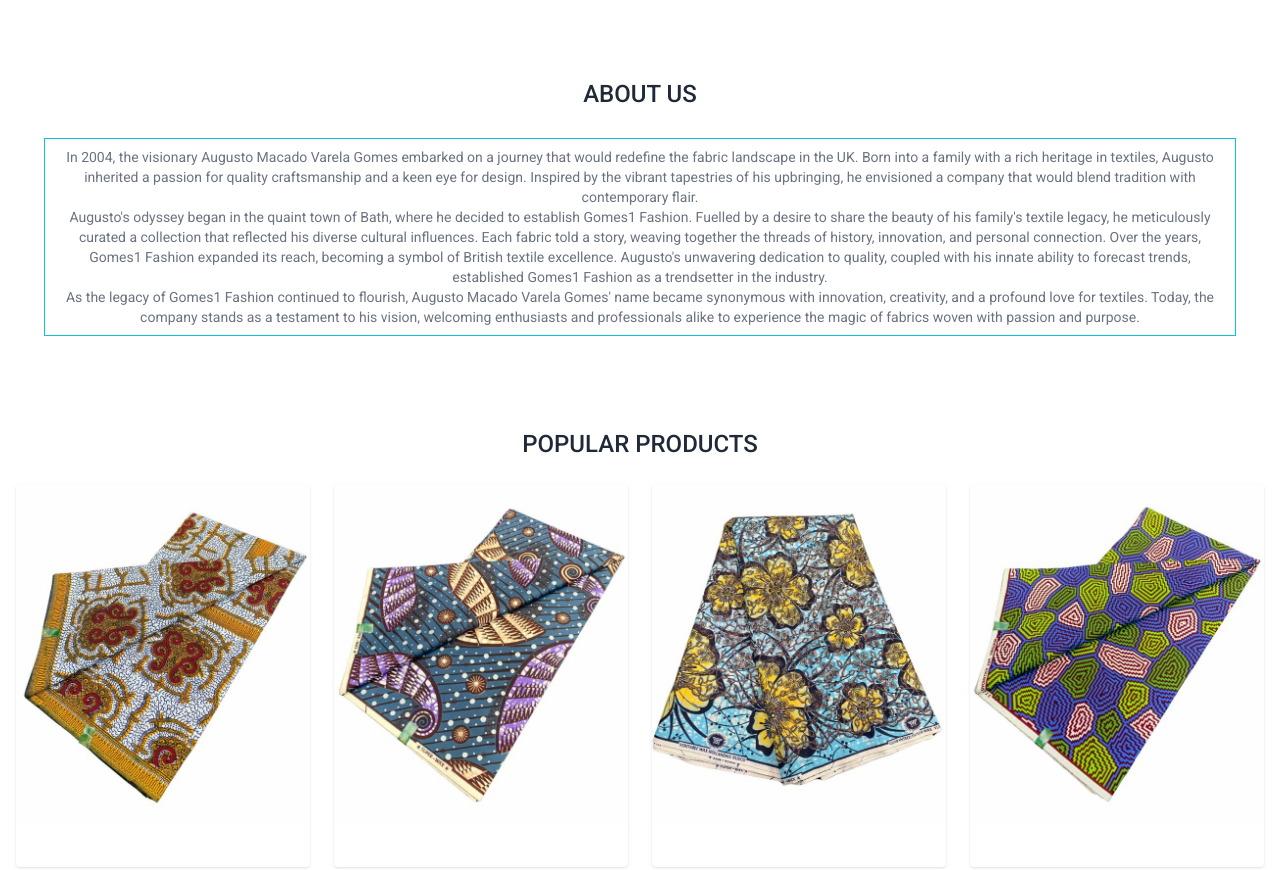
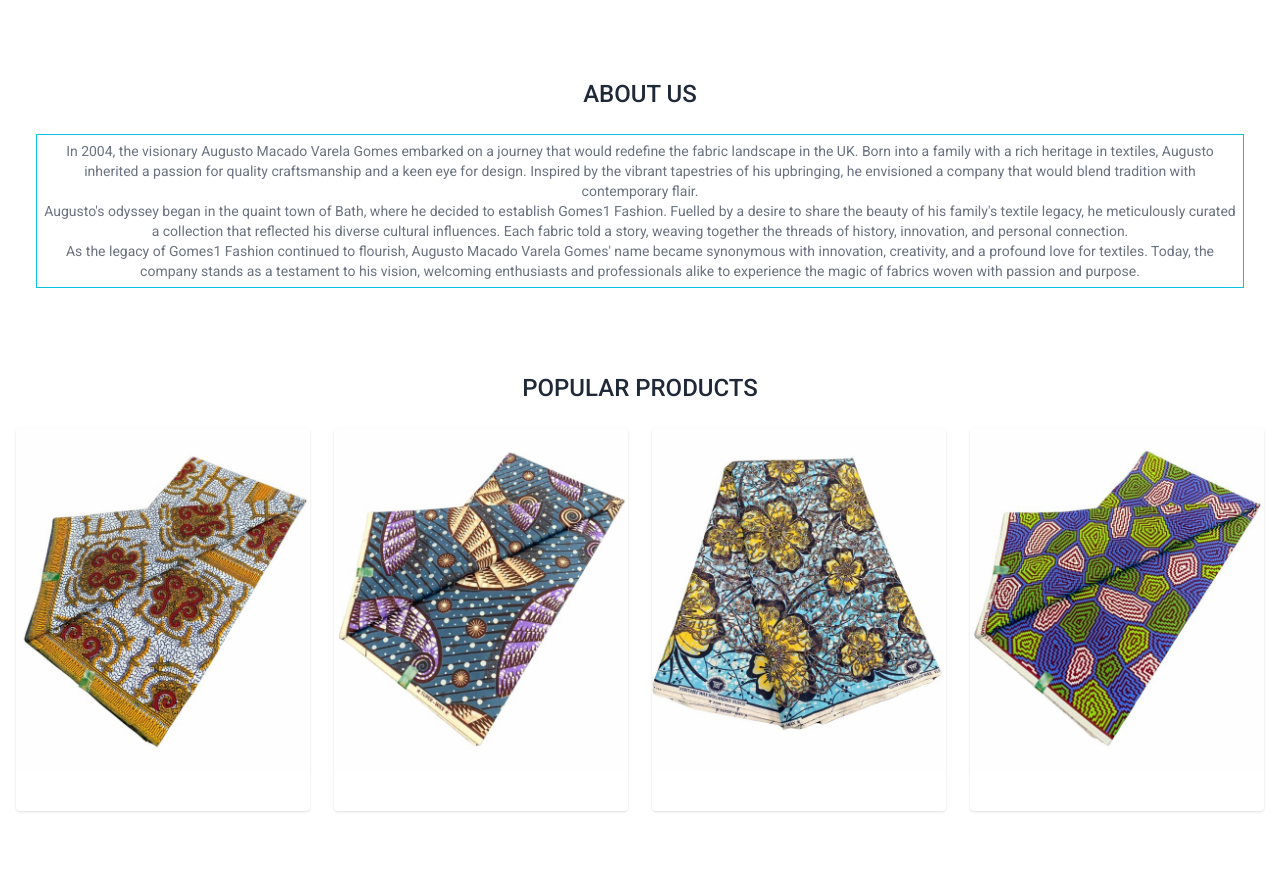
Before and after one commit to thenerdyones/fashionsite, a website: page public/index.html in a window 1280 px wide. Shown: the part 2202-3072 px from the top of the page. Drawn offline with Linux system fonts and the light colour scheme.

Commit message:
little changes

```diff
--- a/public/index.html
+++ b/public/index.html
@@ -154,7 +154,7 @@
         <!--About us-->
         <div class="container pb-16">
             <h2 class="text-2xl font-medium text-gray-800 uppercase mb-6 text-center">About Us</h2>
-            <p class=" text-center m-7 text-sm md:text-l text-gray-500 font-roboto font-extralight cursor-default p-2 md:p-10
+            <p class=" text-center m-5 text-sm md:text-l text-gray-500 font-roboto font-extralight cursor-default p-1.5 md:p-10
                     border-primary border">
                 In 2004, the visionary Augusto Macado Varela Gomes embarked on a journey that would redefine the fabric
                 landscape in the UK. Born into a family with a rich heritage in textiles, Augusto inherited a passion
@@ -165,10 +165,6 @@
                 Fuelled by a desire to share the beauty of his family's textile legacy, he meticulously curated a
                 collection that reflected his diverse cultural influences. Each fabric told a story, weaving together
                 the threads of history, innovation, and personal connection.
-
-                Over the years, Gomes1 Fashion expanded its reach, becoming a symbol of British textile excellence.
-                Augusto's unwavering dedication to quality, coupled with his innate ability to forecast trends,
-                established Gomes1 Fashion as a trendsetter in the industry.
                 <br>
                 As the legacy of Gomes1 Fashion continued to flourish, Augusto Macado Varela Gomes' name became
                 synonymous with innovation, creativity, and a profound love for textiles. Today, the company stands as a
```
